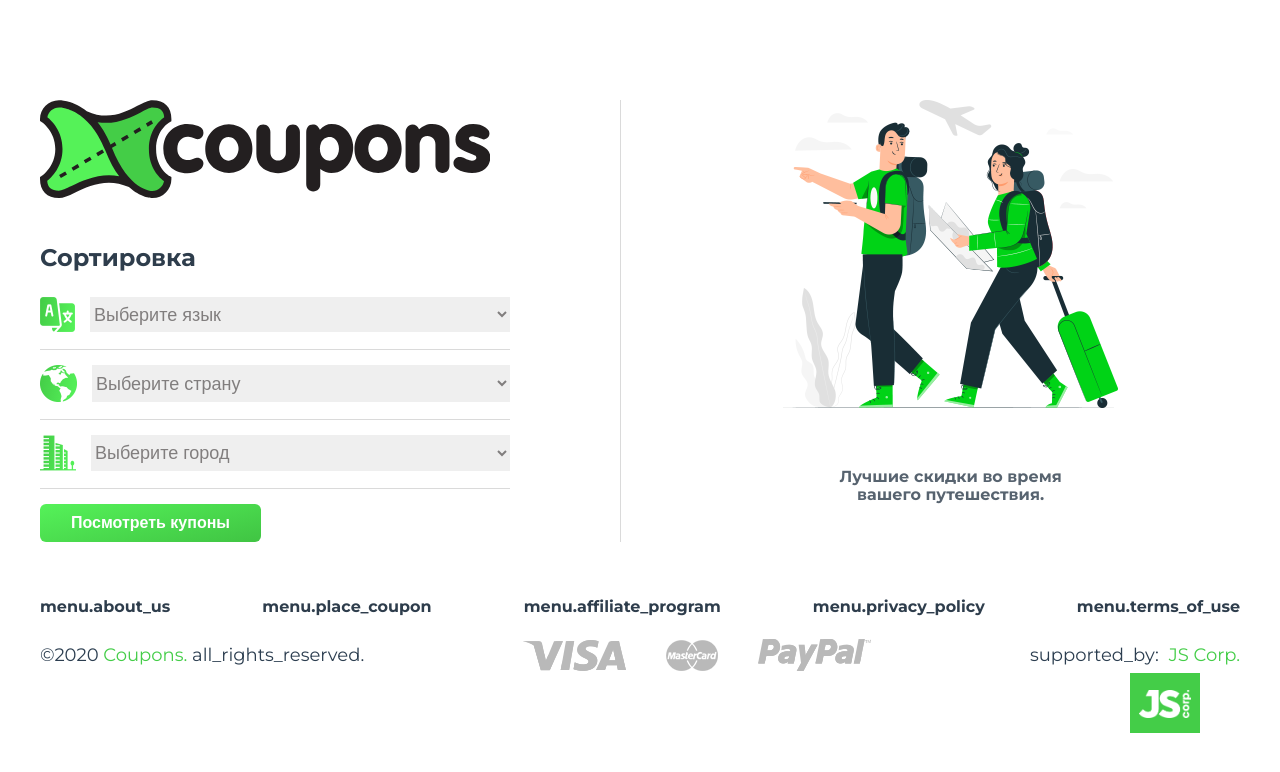
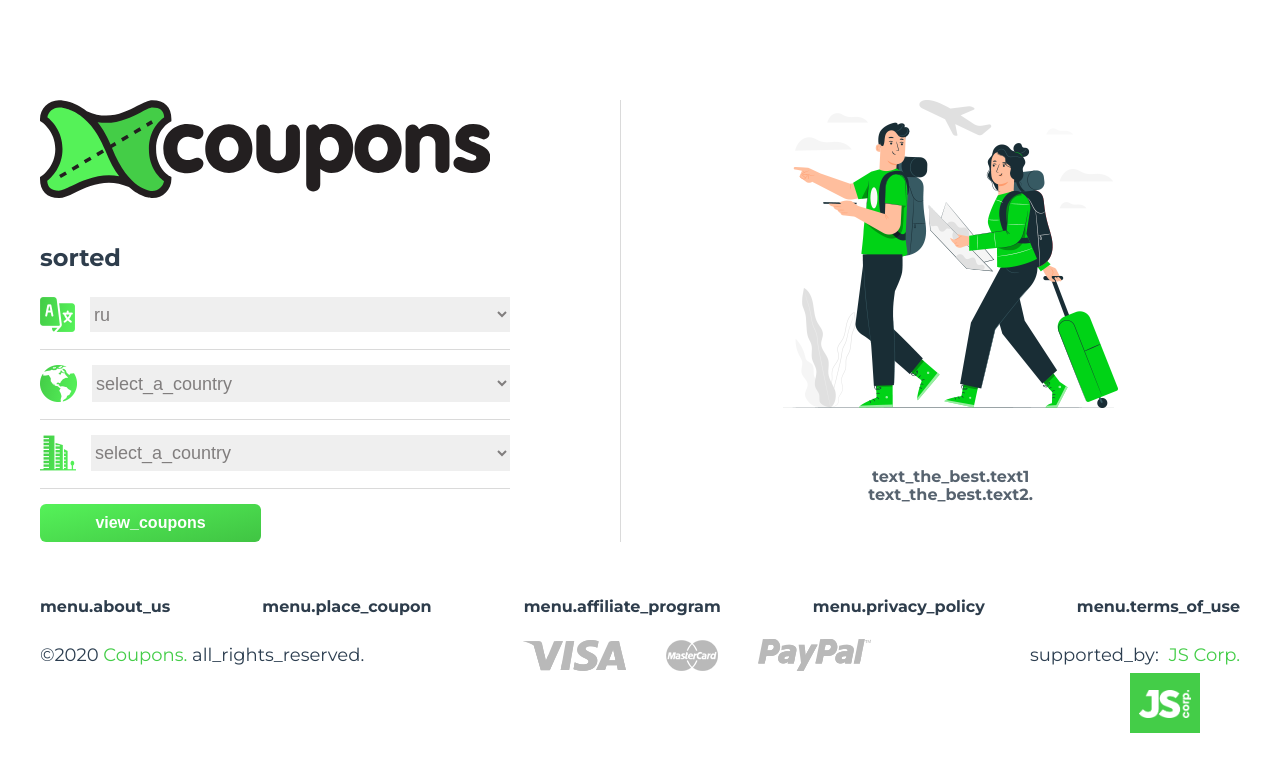
Before and after one commit to Nyppy/coupons, a Vue app: page / in a window 1280 px wide. Shown: the top 772 px of the page. Built offline with nearby package versions, Linux system fonts and the light colour scheme; what vue-inputmask would draw is missing.

Commit message:
Changes page index

```diff
--- a/src/views/index.vue
+++ b/src/views/index.vue
@@ -1,6 +1,6 @@
 <template>
-  <div class="start-page">
-    <div class="start-page__wrapper">
+  <div>
+
     <div class="container">
       <header>
         <div class="Left_menu">
@@ -8,21 +8,18 @@
             <img src="~@/assets/img/coupons_logo.svg" alt="#" />
           </div>
           <div class="sorting">
-              <p>Сортировка</p>
+            <p>{{ $t('sorted') }}</p>
             <form action>
               <div class="form_info">
                 <img src="~@/assets/img/badges with registration/language.png" alt />
-                  <select name="country" class="country">
-                    <option>Выберите язык</option>
-                    <option value="Россия">Россия</option>
-                    <option value="Украина">Украина</option>
-                    <option value="Беларусь">Беларусь</option>
+                <select v-model="$i18n.locale" name="country" class="country">
+                    <option v-for="(lang, i) in langs" :key="`Lang${i}`" :value="lang">{{ $t(lang) }}</option>
                 </select>
               </div>
               <div class="form_info">
                 <img src="~@/assets/img/badges with registration/world.png" alt />
                 <select name="country" class="country">
-                    <option>Выберите страну</option>
+                  <option>{{ $t('select_a_country') }}</option>
                   <option value="Россия">Россия</option>
                   <option value="Украина">Украина</option>
                   <option value="Беларусь">Беларусь</option>
@@ -31,22 +28,22 @@
               <div class="form_info">
                 <img src="~@/assets/img/badges with registration/urban.png" alt />
                 <select name="country" class="country">
-                    <option>Выберите город</option>
+                  <option>{{ $t('select_a_country') }}</option>
                   <option value="Россия">Россия</option>
                   <option value="Украина">Украина</option>
                   <option value="Беларусь">Беларусь</option>
                 </select>
               </div>
             </form>
-              <button class="Button">Посмотреть купоны</button>
+            <button class="Button">{{ $t('view_coupons') }}</button>
           </div>
         </div>
         <div class="right_menu">
           <div class="slid1">
             <img src="~@/assets/img/img-footer6.png" alt />
             <div class="text">
-                <p>Лучшие скидки во время
-                <br />вашего путешествия.<p/>
+              <p>{{ $t('text_the_best.text1') }}
+              <br />{{ $t('text_the_best.text2') }}.<p/>
             </div>
           </div>
           <!-- <div class="slid2">
@@ -65,7 +62,6 @@
           </div> -->
         </div>
       </header>
-      </div>
     </div>
     <div class="footer__wrapper">
         <div class="container">
```
Lines whose indentation alone changed are shown as unchanged.
